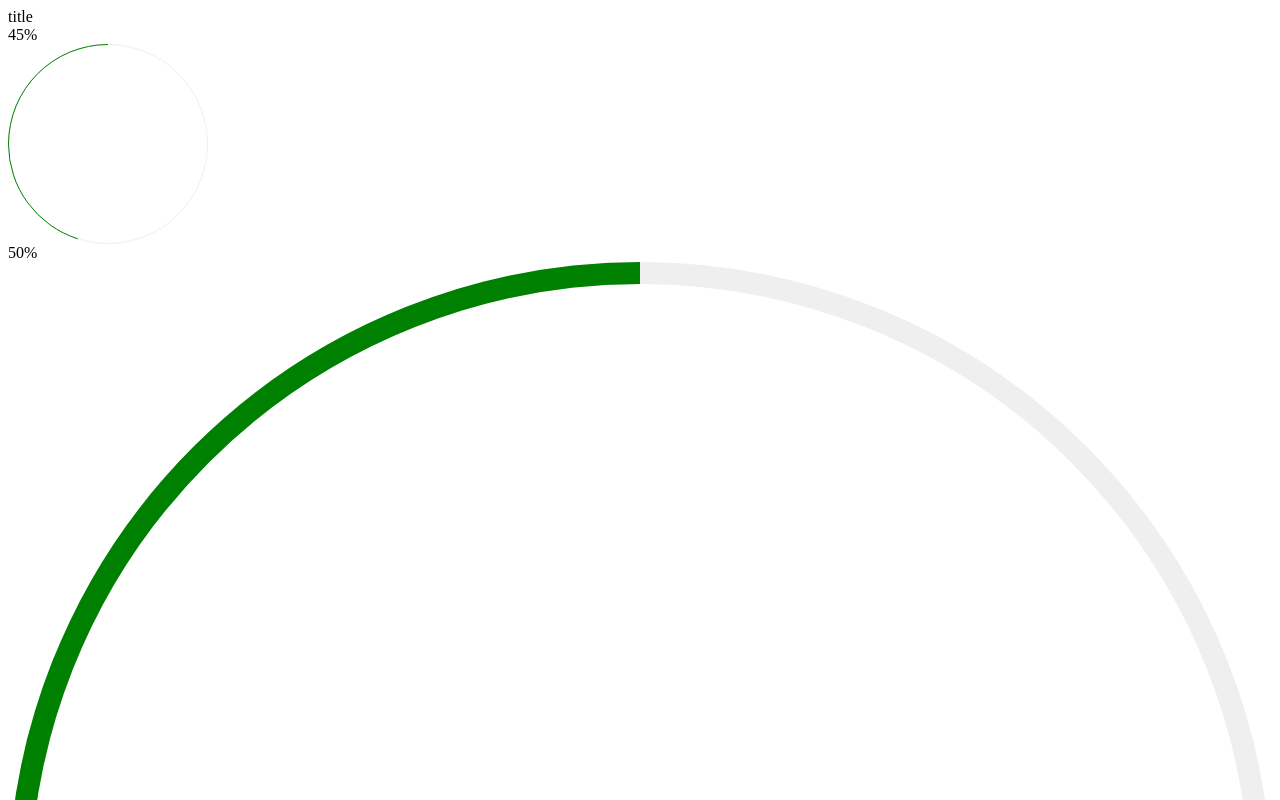
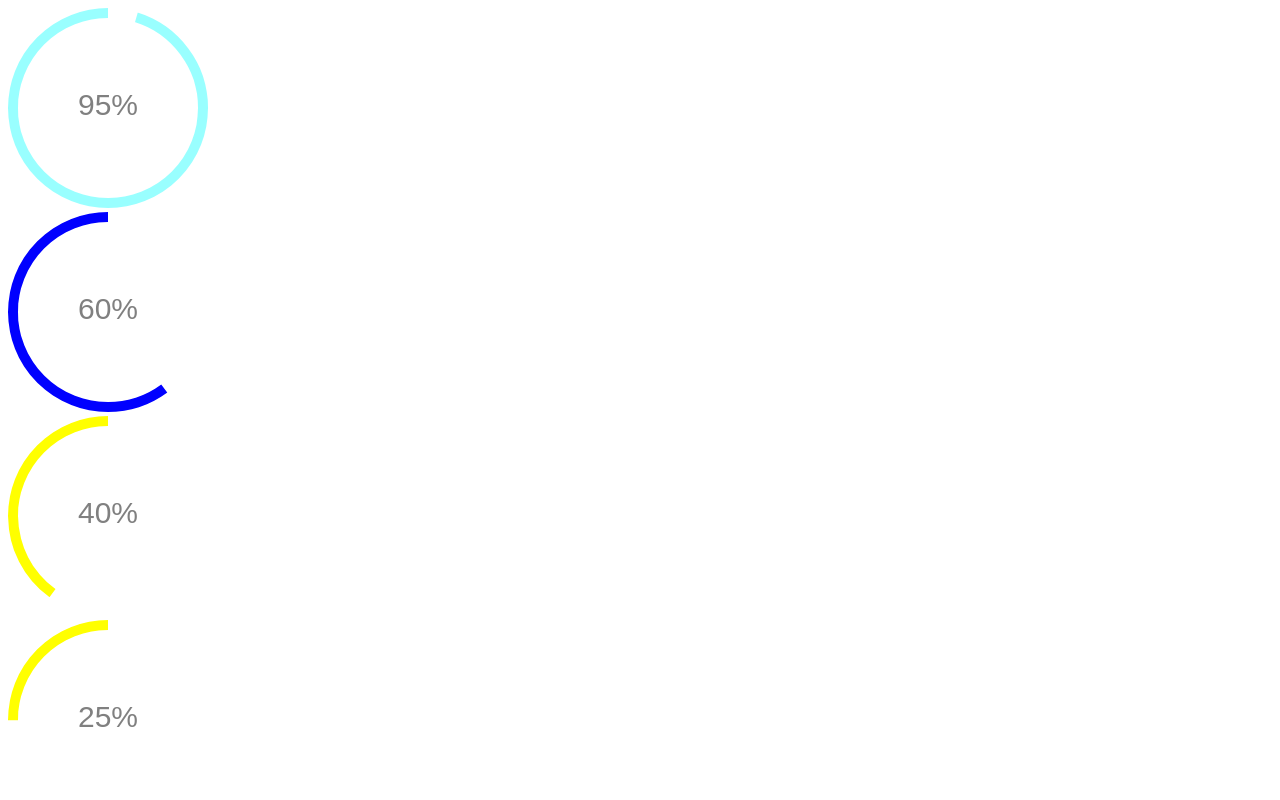
Before and after one commit to bitExpert/ngx-radial-progress, an Angular app: page / in a window 1280 px wide. Shown: the top 800 px of the page. Built offline with nearby package versions, Linux system fonts and the light colour scheme.

Commit message:
added some more options, enhanced usability

```diff
--- a/src/app/app.component.html
+++ b/src/app/app.component.html
@@ -1,11 +1,82 @@
-<radial-progress [percent]="45"
+<radial-progress [percent]="95"
+                 [addClass]="'style--1'"
                  [circleSize]="200"
-                 [strokeWidth]="1"
-                 [clockwise]="false"
-                 [animation]="true"
-                 [title]="'title'"
-                 [strokeLinecap]="'butt'"
+                 [strokeSteps]="[{
+                    strokeColor: 'red',
+                    strokeStep: 25
+                 }, {
+                    strokeColor: '#FF0',
+                    strokeStep: 50
+                 }, {
+                    strokeColor: 'rgb(0, 0, 255)',
+                    strokeStep: 75
+                 }, {
+                    strokeColor: 'rgba(0, 255, 255, .4)',
+                    strokeStep: 100
+                 }
+                 ]"
 >
 </radial-progress>
-<radial-progress>
+<radial-progress [percent]="60"
+                 [addClass]="'style--1'"
+                 [circleSize]="200"
+                 [strokeSteps]="[{
+                    strokeColor: 'red',
+                    strokeStep: 25
+                 }, {
+                    strokeColor: '#FF0',
+                    strokeStep: 50
+                 }, {
+                    strokeColor: 'rgb(0, 0, 255)',
+                    strokeStep: 75
+                 }, {
+                    strokeColor: 'rgba(0, 255, 255, .4)',
+                    strokeStep: 100
+                 }
+                 ]"
+>
 </radial-progress>
+<radial-progress [percent]="40"
+                 [addClass]="'style--1'"
+                 [circleSize]="200"
+                 [strokeSteps]="[{
+                    strokeColor: 'red',
+                    strokeStep: 25
+                 }, {
+                    strokeColor: '#FF0',
+                    strokeStep: 50
+                 }, {
+                    strokeColor: 'rgb(0, 0, 255)',
+                    strokeStep: 75
+                 }, {
+                    strokeColor: 'rgba(0, 255, 255, .4)',
+                    strokeStep: 100
+                 }
+                 ]"
+>
+</radial-progress>
+<radial-progress [percent]="25"
+                 [addClass]="'style--1'"
+                 [circleSize]="200"
+                 [strokeSteps]="[{
+                    strokeColor: 'red',
+                    strokeStep: 25
+                 }, {
+                    strokeColor: '#FF0',
+                    strokeStep: 50
+                 }, {
+                    strokeColor: 'rgb(0, 0, 255)',
+                    strokeStep: 75
+                 }, {
+                    strokeColor: 'rgba(0, 255, 255, .4)',
+                    strokeStep: 100
+                 }
+                 ]"
+>
+</radial-progress>
+<radial-progress
+  [addClass]="'style--2'"
+  [circleSize]="900"
+  [fill]="'blue'"
+>
+</radial-progress>
--- a/src/app/modules/radial-progress/radial-progress.component.html
+++ b/src/app/modules/radial-progress/radial-progress.component.html
@@ -20,33 +20,35 @@
         class="radial-progress--svg-circle"
         [attr.cx]="(circleSize / 2) * -1"
         [attr.cy]="circleSize / 2"
-        [attr.r]="(circleSize / 2) - (strokeWidth / 2)"
-        fill="transparent"
+        [attr.r]="(circleSize / 2) - (strokeWidthHelper / 2)"
+        [attr.fill]="fillBackground"
         stroke-dasharray="0"
         stroke-dashoffset="0"
-        [attr.stroke-width]="strokeWidth"
+        [attr.stroke-width]="strokeWidthBackground"
         [ngStyle]="{
             'stroke-dasharray': strokeDashArray + 'px',
             'stroke': strokeBackground,
-            'transform': 'rotate(-90deg)'
+            'transform': 'rotate(-90deg)',
+            'line-height': '0'
             }"
       ></circle>
       <circle
         class="radial-progress--svg-circle radial-progress--bar"
         [attr.cx]="(circleSize / 2) * -1"
         [attr.cy]="(circleSize / 2) * negate"
-        [attr.r]="(circleSize / 2) - (strokeWidth / 2)"
-        fill="transparent"
+        [attr.r]="(circleSize / 2) - (strokeWidthHelper / 2)"
+        [attr.fill]="fill"
         stroke-dasharray="0"
         stroke-dashoffset="0"
         [attr.stroke-linecap]="strokeLinecap"
         [attr.stroke-width]="strokeWidth"
+        [style.transition] = "animationHelper ? 'all ' + transitionDuration + 'ms linear, stroke ' + transitionDuration / circleProgressSteps +'ms linear' : ''"
         [ngStyle]="{
             'stroke': strokeColorActive,
             'stroke-dashoffset': strokeDashOffset + 'px',
             'stroke-dasharray': strokeDashArray + 'px',
-            'transition': 'all ' + transitionDuration + 'ms linear, stroke ' + transitionDuration / circleProgressSteps +'ms linear',
-            'transform': 'rotateY(' + rotateY + 'deg) rotateZ(-90deg)'
+            'transform': 'rotateY(' + rotateY + 'deg) rotateZ(-90deg)',
+            'line-height': '0'
             }"
       ></circle>
     </svg>
--- a/src/app/modules/radial-progress/radial-progress.component.scss
+++ b/src/app/modules/radial-progress/radial-progress.component.scss
@@ -1,19 +1,26 @@
 radial-progress {
-  display: block;
 
-  .radial-progress {
-
-    &--text {
+  .style {
+    &--1 {
+      .radial-progress {
+        &--text {
+          position: absolute;
+          width: 100%;
+          top: 80px;
+          text-align: center;
+          font-family: Arial;
+          font-size: 30px;
+          color: grey;
+        }
+      }
     }
 
-    &--percent-count {
+    &--2 {
+
     }
 
-    &--title {
-    }
+    &--2 {
 
-    &--circle {
-      line-height: 0;
     }
   }
 }
--- a/src/app/modules/radial-progress/radial-progress.component.ts
+++ b/src/app/modules/radial-progress/radial-progress.component.ts
@@ -2,22 +2,32 @@
 
 @Component({
   selector: 'radial-progress',
-  templateUrl: 'radial-progress.component.html'
+  templateUrl: 'radial-progress.component.html',
+  styles: [`
+    :host {
+      display: block;
+    }
+    .radial-progress {
+      position: relative;
+      display: inline-block;
+    }
+    .radial-progress--circle {
+      line-height: 0;
+    }
+  `]
 })
 export class RadialProgressComponent implements OnInit {
+  @Input() addClass: string = '';
+  @Input() animation: boolean = true;
+  @Input() circleSize: number = 0;
+  @Input() clockwise: boolean = false;
+  @Input() delay: number = 0;
+  @Input() fill: string = 'transparent';
+  @Input() fillBackground: string = 'transparent';
   @Input() percent: number = 50;
   @Input() percentUnit: string = '%';
   @Input() showPercent: boolean = true;
-  @Input() title: string = '';
-  @Input() showTitle: boolean = true;
-  @Input() circleSize: number = 0;
-  @Input() strokeWidth: number = 22;
-  @Input() clockwise: boolean = false;
-  @Input() addClass: string = '';
-  @Input() animation: boolean = true;
-  @Input() delay: number = 0;
-  @Input() transitionDuration: number = 5000;
-  @Input() strokeBackground: string = '#efefef';
+  @Input() strokeBackground: string = 'transparent';
   @Input() strokeLinecap: string = "butt";
   @Input() strokeSteps: any = [
     {
@@ -28,6 +38,10 @@
       strokeStep: 100
     }
   ];
+  @Input() strokeWidth: number = 10;
+  @Input() strokeWidthBackground: number = this.strokeWidth;
+  @Input() title: string = '';
+  @Input() transitionDuration: number = 5000;
 
   @Output() onClose: EventEmitter<boolean> = new EventEmitter();
 
@@ -39,6 +53,8 @@
   circleProgressSteps: number = 1;
   radius: number;
   rotateY: number = 0;
+  animationHelper: boolean = false;
+  strokeWidthHelper: number = this.strokeWidth;
   // negate is -1 if clockwise is true, see html
   negate: number = 1;
   transParam: any = {
@@ -47,15 +63,15 @@
   };
 
   constructor(private el:ElementRef) {
-    this.normalizeData();
   }
 
   ngOnInit(): void {
-    this.percent = Math.round(this.percent);
+    let self = this;
+
+    this.normalizeData();
     this.setCircleDimensions();
     this.initCircles();
 
-    let self = this;
     setTimeout(function () {
       self.calcDashOffset();
       self.startPercentCounter();
@@ -64,31 +80,37 @@
   }
 
   normalizeData(): void {
+    this.percent = Math.round(this.percent);
+
     if (this.percent > 100) {
       this.percent = 100;
     }
+
     if (this.percent < 0) {
       this.percent = 0;
     }
 
     if (this.circleSize == 0){
       this.circleSize = this.el.nativeElement.clientWidth;
-      this.initCircleSize = this.circleSize;
-      console.log(this.el);
     }
+    this.initCircleSize = this.circleSize;
 
     if (this.circleSize < this.strokeWidth){
       let infoMessage: string = '';
       infoMessage += 'circleSize is smaller than strokeWidth ';
       infoMessage += '('+ this.circleSize + ' < ' + this.strokeWidth +')\n';
       infoMessage += 'reducing strokeWidth to ' + this.circleSize / 2;
-      console.error(infoMessage);
+      console.warn(infoMessage);
       this.strokeWidth = this.circleSize / 2;
     }
   }
 
   setCircleDimensions(): void {
-    this.radius = ((this.circleSize / 2) - (this.strokeWidth / 2)) * Math.PI * 2;
+    this.strokeWidthHelper = this.strokeWidth;
+    if (this.strokeWidth < this.strokeWidthBackground){
+      this.strokeWidthHelper = this.strokeWidthBackground;
+    }
+    this.radius = ((this.circleSize / 2) - (this.strokeWidthHelper / 2)) * Math.PI * 2;
     this.strokeDashArray = this.radius;
     this.strokeDashOffset = this.radius;
   }
@@ -121,6 +143,7 @@
 
   calcDashOffset(): void {
     this.strokeDashOffset = this.radius * (1 - (this.percent / 100));
+    this.animationHelper = this.animation;
   }
 
   startPercentCounter(): void {
@@ -161,6 +184,7 @@
 
   checkSize(thisWidth): void {
     this.circleSize = this.initCircleSize;
+    console.log(this.initCircleSize, this.circleSize, thisWidth);
     if (thisWidth < this.circleSize){
       this.transitionDuration = 0;
       this.circleSize = thisWidth - this.strokeWidth - 1;
```
Also changed, not shown: src/assets/strokeStepsExample1.png (added), 1 other file (tests, documents, lock files or other folders).
